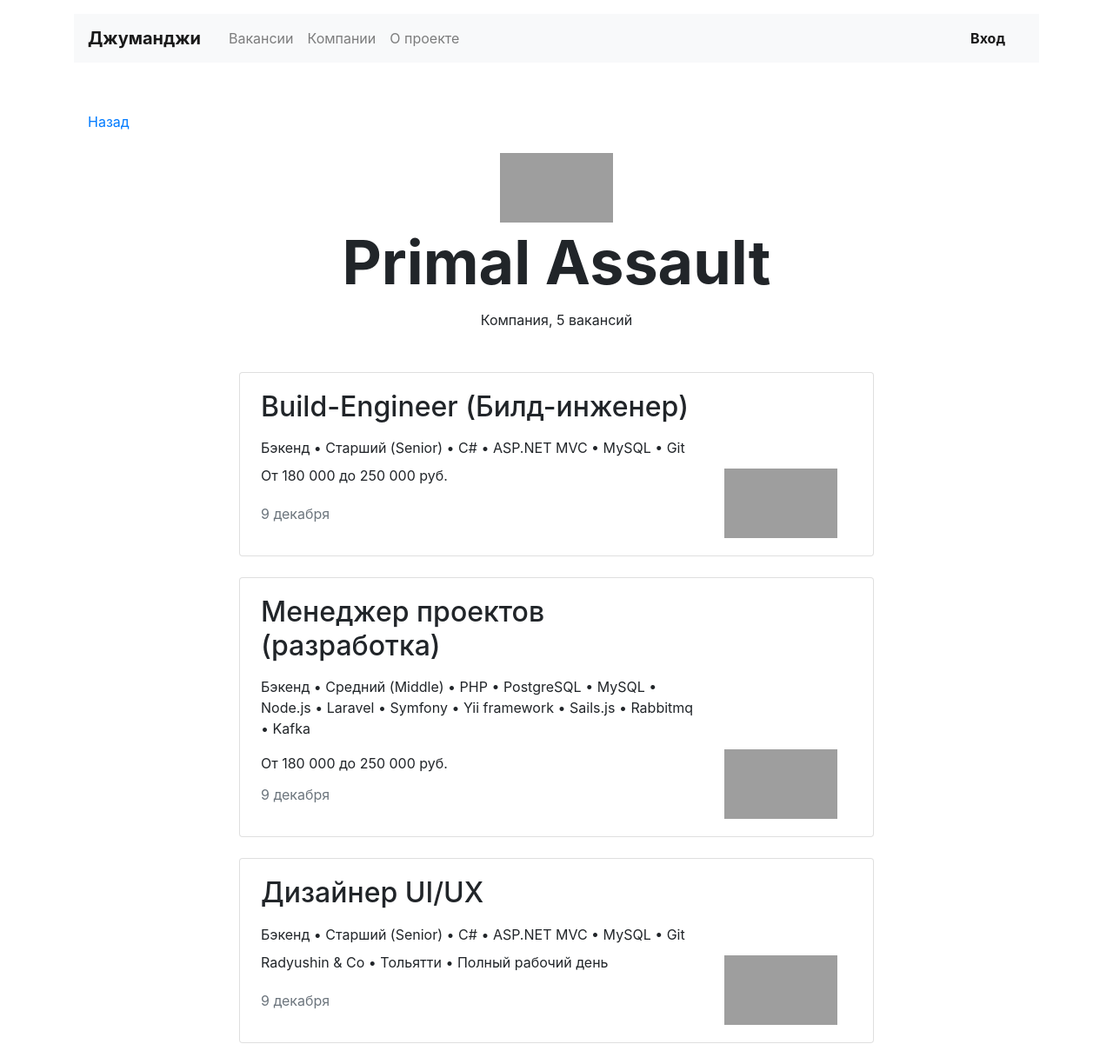
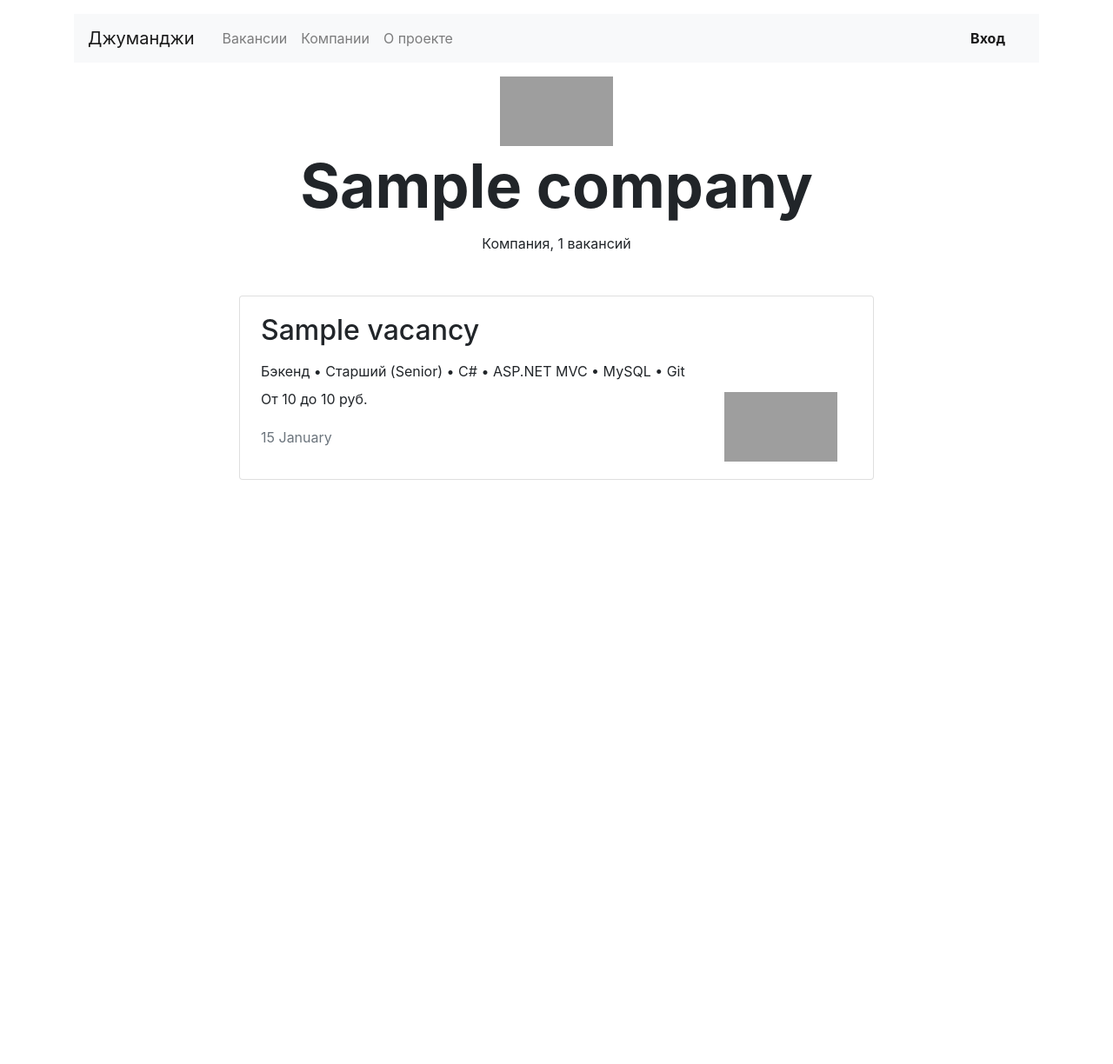
Before and after one commit to evgeniitsvetkov/jumanji, a Django app: template vacancies/templates/vacancies/company.html in a window 1280 px wide. Shown: the whole page at 87% size. After the commit the page ends 552 px from the top, so only its background shows below. Run offline with Django 3.2, Linux system fonts and the light colour scheme; the template is opened without the code that fills it: most values are stand-ins (such as "Sample title", 1, 10 or a date in 2020); some libraries are stand-ins or nearby versions; grey boxes are pictures that could not be loaded.

Commit message:
Get data from models to render company page. Update CompanyView

```diff
--- a/vacancies/templates/vacancies/company.html
+++ b/vacancies/templates/vacancies/company.html
@@ -1,61 +1,25 @@
-<!DOCTYPE html>
-<html lang="ru">
+{% extends 'vacancies/base.html' %}
 
-<head>
-  <meta charset="UTF-8">
-  <title>Компания | Джуманджи</title>
-  <meta name="viewport" content="width=device-width, initial-scale=1.0, user-scalable=no">
-  <link rel="stylesheet" href="https://stackpath.bootstrapcdn.com/bootstrap/4.3.1/css/bootstrap.min.css" integrity="sha384-ggOyR0iXCbMQv3Xipma34MD+dH/1fQ784/j6cY/iJTQUOhcWr7x9JvoRxT2MZw1T" crossorigin="anonymous">
-</head>
+{% block content %}
 
-<body>
-  <header class="container mt-3">
-    <nav class="navbar navbar-expand-lg navbar-light bg-light">
-      <a class="navbar-brand mr-4 font-weight-bold" href="#">Джуманджи</a>
-      <button class="navbar-toggler" type="button" data-toggle="collapse" data-target="#navbarNav" aria-controls="navbarNav" aria-expanded="false" aria-label="Toggle navigation">
-        <span class="navbar-toggler-icon"></span>
-      </button>
-      <div class="collapse navbar-collapse justify-content-between" id="navbarNav">
-        <ul class="navbar-nav col-10">
-          <li class="nav-item">
-            <a class="nav-link" href="#">Вакансии</a>
-          </li>
-          <li class="nav-item">
-            <a class="nav-link" href="#">Компании</a>
-          </li>
-          <li class="nav-item">
-            <a class="nav-link" href="#">О проекте</a>
-          </li>
-        </ul>
-        <ul class="navbar-nav col-2 justify-content-end">
-          <li class="nav-item active">
-            <a href="#" class="nav-link font-weight-bold">Вход</a>
-          </li>
-        </ul>
-      </div>
-    </nav>
-  </header>
-
-  <main class="container mt-3">
-    <div class="navbar mt-5">
-      <p><a href="#">Назад</a></p>
-    </div>
     <section>
       <div class="text-center">
         <img src="https://place-hold.it/130x80" width="130" height="80" alt="">
       </div>
-      <h1 class="h1 text-center mx-auto mt-0 pt-1" style="font-size: 70px;"><strong>Primal Assault</strong></h1>
-      <p class="text-center pt-1">Компания, 5 вакансий</p>
+      <h1 class="h1 text-center mx-auto mt-0 pt-1" style="font-size: 70px;"><strong>{{ company.name }}</strong></h1>
+      <p class="text-center pt-1">Компания, {{ vacancies|length }} вакансий</p>
       <div class="row mt-5">
         <div class="col-12 col-lg-8 offset-lg-2 m-auto">
+
+          {% for vacancy in vacancies %}
             <div class="card mb-4">
               <div class="card-body px-4">
                 <div class="row">
                   <div class="col-12 col-md-8 col-lg-9">
-                  <h2 class="h2 pb-2">Build-Engineer (Билд-инженер)</h2>
+                    <h2 class="h2 pb-2">{{ vacancy.title }}</h2>
                     <p class="mb-2">Бэкенд • Старший (Senior) • C# • ASP.NET MVC • MySQL • Git</p>
-                  <p>От 180 000 до 250 000 руб.</p>
-                  <p class="text-muted pt-1">9 декабря</p>
+                    <p>От {{ vacancy.salary_min }} до {{ vacancy.salary_max }} руб.</p>
+                    <p class="text-muted pt-1">{{ vacancy.published_at|date:"j F" }}</p>
                   </div>
                   <div class="col-12 col-md-4 col-lg-3 d-flex align-items-end">
                     <img src="https://place-hold.it/130x80" width="130" height="80" alt="">
@@ -63,42 +27,10 @@
                 </div>
               </div>
             </div>
-          <div class="card mb-4">
-            <div class="card-body px-4">
-              <div class="row">
-                <div class="col-12 col-md-8 col-lg-9">
-                  <h2 class="h2 pb-2">Менеджер проектов (разработка)</h2>
-                  <p>Бэкенд • Средний (Middle) • PHP • PostgreSQL • MySQL • Node.js • Laravel • Symfony • Yii framework • Sails.js • Rabbitmq • Kafka</p>
-                  <p class="mb-2">От 180 000 до 250 000 руб.</p>
-                  <p class="text-muted pt-1">9 декабря</p>
-                </div>
-                <div class="col-12 col-md-4 col-lg-3 d-flex align-items-end">
-                  <img src="https://place-hold.it/130x80" width="130" height="80" alt="">
-                </div>
-              </div>
-            </div>
-          </div>
-          <div class="card mb-4">
-            <div class="card-body px-4">
-              <div class="row">
-                <div class="col-12 col-md-8 col-lg-9">
-                  <h2 class="h2 pb-2">Дизайнер UI/UX</h2>
-                  <p class="mb-2">Бэкенд • Старший (Senior) • C# • ASP.NET MVC • MySQL • Git</p>
-                  <p>Radyushin & Co • Тольятти • Полный рабочий день</p>
-                  <p class="text-muted pt-1">9 декабря</p>
-                </div>
-                <div class="col-12 col-md-4 col-lg-3 d-flex align-items-end">
-                  <img src="https://place-hold.it/130x80" width="130" height="80" alt="">
-                </div>
-              </div>
-            </div>
-          </div>
+          {% endfor %}
+
         </div>
       </div>
     </section>
-  </main>
-  <script src="https://code.jquery.com/jquery-3.2.1.slim.min.js" integrity="sha384-KJ3o2DKtIkvYIK3UENzmM7KCkRr/rE9/Qpg6aAZGJwFDMVNA/GpGFF93hXpG5KkN" crossorigin="anonymous"></script>
-  <script src="https://cdnjs.cloudflare.com/ajax/libs/popper.js/1.12.9/umd/popper.min.js" integrity="sha384-ApNbgh9B+Y1QKtv3Rn7W3mgPxhU9K/ScQsAP7hUibX39j7fakFPskvXusvfa0b4Q" crossorigin="anonymous"></script>
-  <script src="https://maxcdn.bootstrapcdn.com/bootstrap/4.0.0/js/bootstrap.min.js" integrity="sha384-JZR6Spejh4U02d8jOt6vLEHfe/JQGiRRSQQxSfFWpi1MquVdAyjUar5+76PVCmYl" crossorigin="anonymous"></script>
-</body>
-</html>
+
+{% endblock %}
```
Also changed, not shown: vacancies/views.py (+9 -1 lines). Lines whose indentation alone changed are shown as unchanged.
